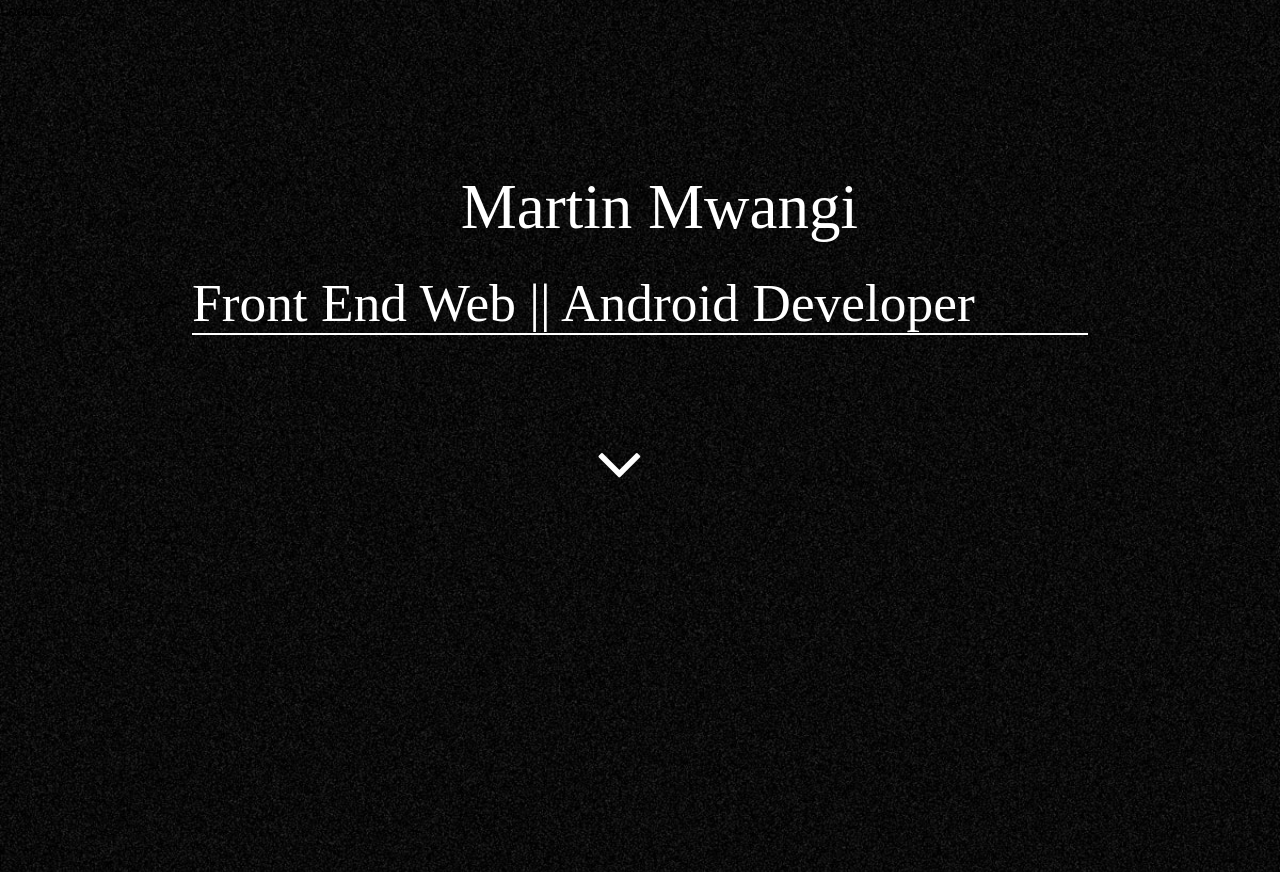
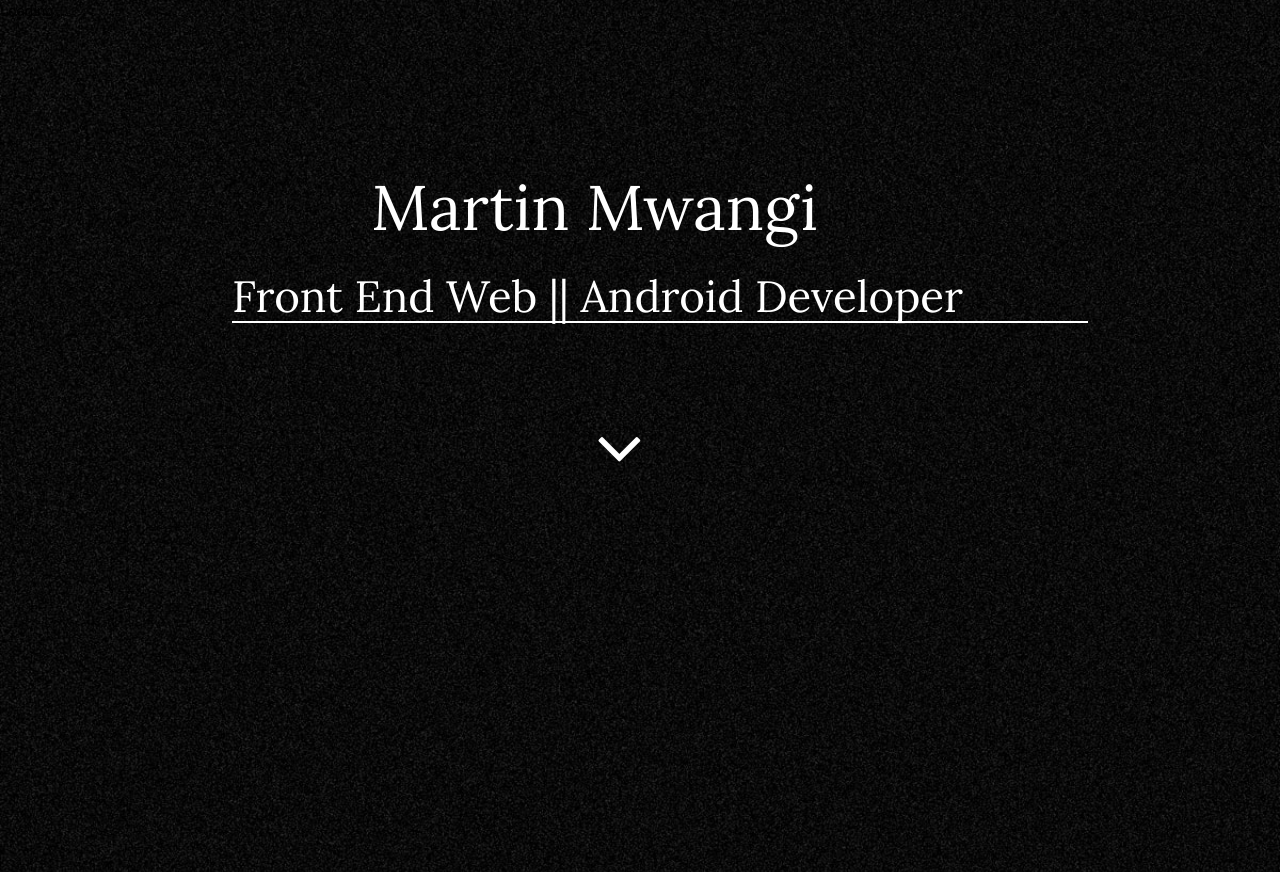
Before and after one commit to martmwangi/martmwangi.github.io, a plain HTML site: page index.html in a window 1280 px wide. Shown: the top 872 px of the page. Drawn offline with nearby package versions, Linux system fonts and the light colour scheme; files that its build step writes are made by us from their sources; a web font is replaced by a local one.

Commit message:
Structured landing page

```diff
--- a/css/style.css
+++ b/css/style.css
@@ -23,7 +23,7 @@ body{
 .name{
     color: white;
     font-family: bad-script;
-    margin-left: 30%;
+    margin-left: 20%;
 
 
 }
@@ -39,10 +39,14 @@ body{
 
 .mobile{
     color: white;
-    font-family: bad-script;
+    font-family: 'Lora', serif;
     border-bottom: 2px solid white;
     padding-top: 5px;
+    margin-left: 40px;
 
+}
+h1{
+ font-family: 'Lora', serif;
 }
 .prof{
     padding-top: 150px;
--- a/index.html
+++ b/index.html
@@ -21,7 +21,7 @@
 
      <script type="text/javascript" src="js/script.js"></script>
     <script type="text/javascript" src="pwstabs-master/assets/jquery.pwstabs.js"></script>
-
+    <link href='https://fonts.googleapis.com/css?family=Lora' rel='stylesheet' type='text/css'>
 
 
     </head>
@@ -35,7 +35,7 @@
                             <h1>Martin Mwangi</h1>
                     </div>
                     <div class="front">
-                            <h2 class="mobile bounceInRight animated">Front End Web || Android Developer</h2>
+                            <h3 class="mobile bounceInRight animated">Front End Web || Android Developer</h3>
 
                     </div>
                     <div class="na">
```
